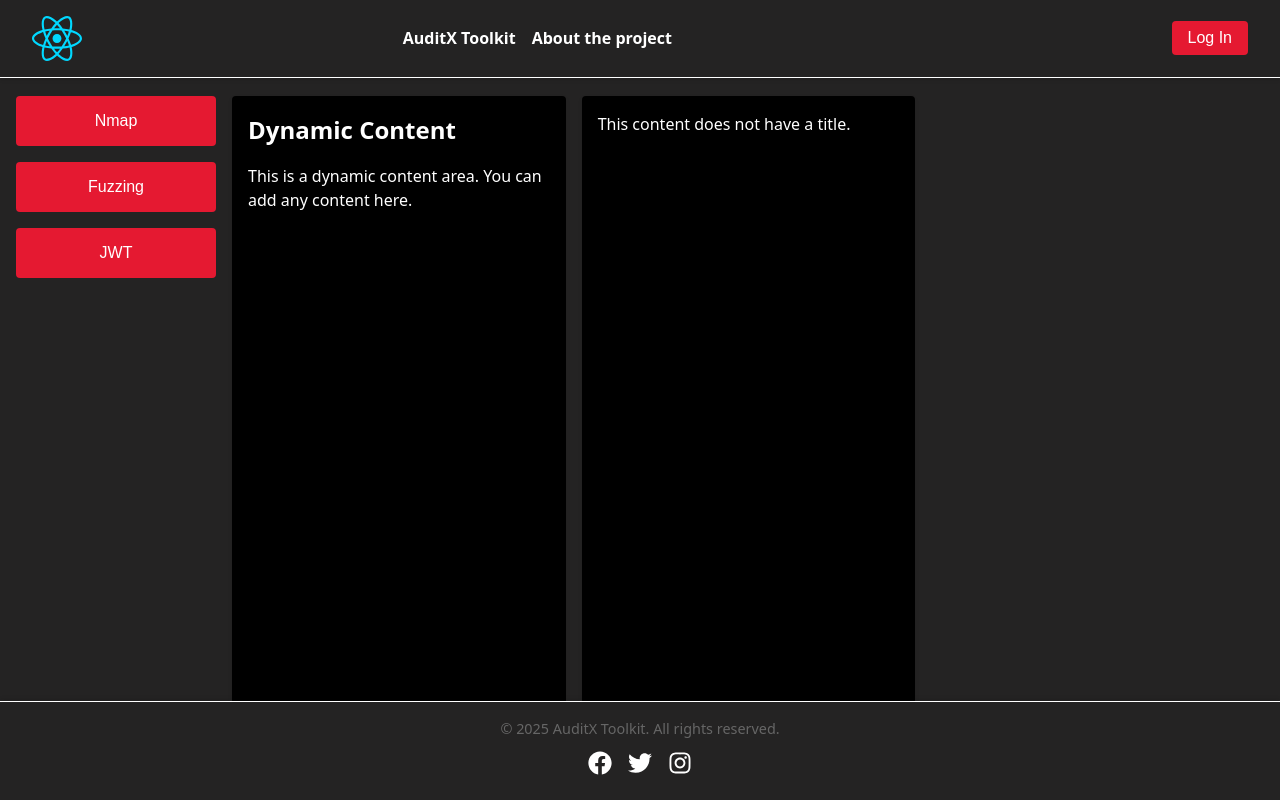
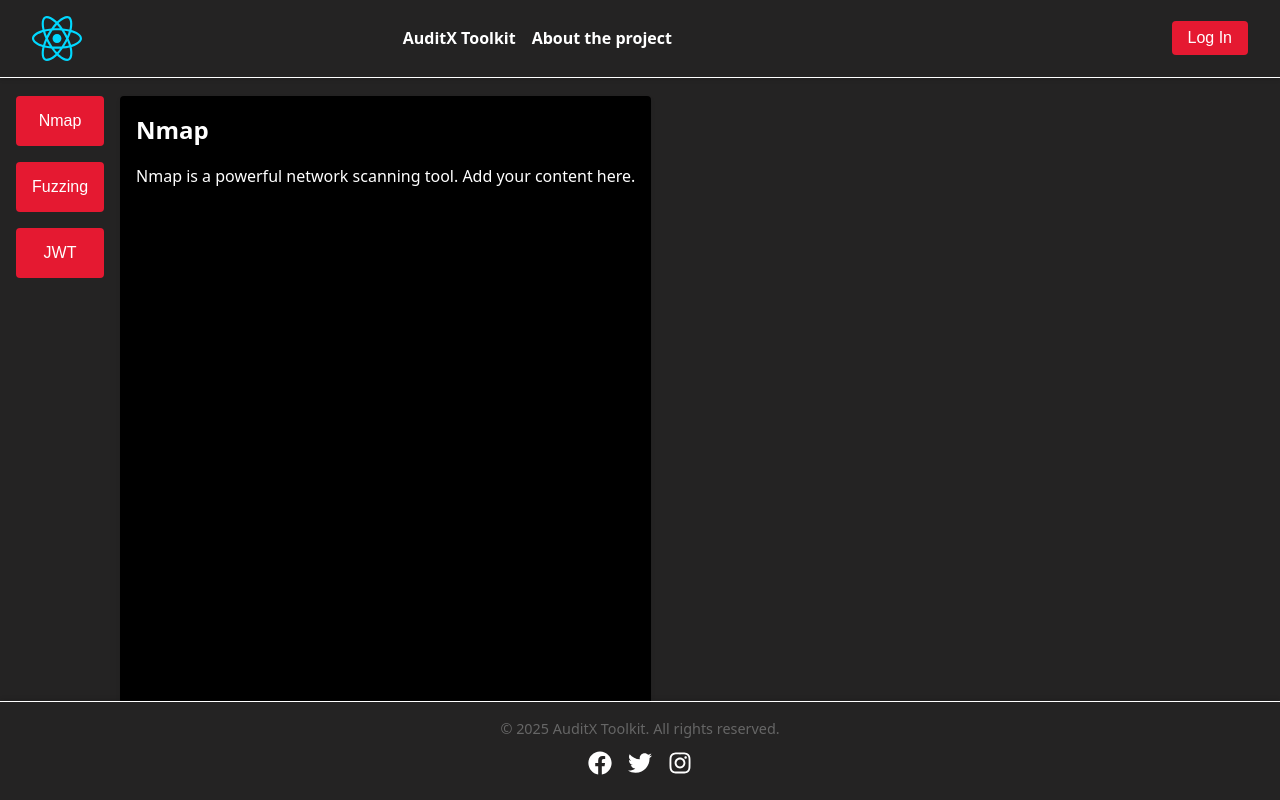
Before and after one commit to einartech/AuditX_Toolkit, a React (Vite) app: page / in a window 1280 px wide. Built offline with nearby package versions, Linux system fonts and the light colour scheme.

Commit message:
feature(main-components):Toolkit reusable, responsive, etc

```diff
--- a/src/components/main/Main.jsx
+++ b/src/components/main/Main.jsx
@@ -1,17 +1,54 @@
+import { useState } from "react";
 import styles from "./Main.module.css";
 import Sidebar from "../sidebar/Sidebar";
 import Content from "../content/Content";
 
 export default function Main() {
+  const [activeContent, setActiveContent] = useState("nmap");
+
+  const renderContent = () => {
+    switch (activeContent) {
+      case "nmap":
+        return (
+          <Content title="Nmap">
+            <p>
+              Nmap is a powerful network scanning tool. Add your content here.
+            </p>
+          </Content>
+        );
+      case "fuzzing":
+        return (
+          <Content title="Fuzzing">
+            <p>
+              Fuzzing is a technique for finding vulnerabilities in software.
+            </p>
+          </Content>
+        );
+      case "jwt":
+        return (
+          <Content title="JWT">
+            <p>
+              JWT (JSON Web Token) is a compact, URL-safe means of representing
+              claims.
+            </p>
+          </Content>
+        );
+      default:
+        return (
+          <Content title="Default Content">
+            <p>
+              This is the default content area. Click a button to change the
+              content.
+            </p>
+          </Content>
+        );
+    }
+  };
+
   return (
     <main className={styles.main}>
-      <Sidebar />
-      <Content title="Dynamic Content">
-        <p>This is a dynamic content area. You can add any content here.</p>
-      </Content>
-      <Content>
-        <p>This content does not have a title.</p>
-      </Content>
+      <Sidebar setActiveContent={setActiveContent} />
+      {renderContent()}
     </main>
   );
 }
--- a/src/components/sidebar/Sidebar.jsx
+++ b/src/components/sidebar/Sidebar.jsx
@@ -1,11 +1,29 @@
 import styles from "./Sidebar.module.css";
 
-export default function Sidebar() {
+export default function Sidebar({ setActiveContent }) {
   return (
     <div className={styles.sidebar}>
-      <button className={styles.button}>Nmap</button>
-      <button className={styles.button}>Fuzzing</button>
-      <button className={styles.button}>JWT</button>
+      <button
+        className={styles.button}
+        data-tooltip="Scan networks with Nmap"
+        onClick={() => setActiveContent("nmap")}
+      >
+        Nmap
+      </button>
+      <button
+        className={styles.button}
+        data-tooltip="Find vulnerabilities with Fuzzing"
+        onClick={() => setActiveContent("fuzzing")}
+      >
+        Fuzzing
+      </button>
+      <button
+        className={styles.button}
+        data-tooltip="Manage tokens with JWT"
+        onClick={() => setActiveContent("jwt")}
+      >
+        JWT
+      </button>
     </div>
   );
 }
--- a/src/components/sidebar/Sidebar.module.css
+++ b/src/components/sidebar/Sidebar.module.css
@@ -1,13 +1,12 @@
 .sidebar {
-    flex: 1;
     display: flex;
     flex-direction: column;
     gap: 1rem;
-    max-width: 200px;
-    /* Limita el ancho de la columna */
 }
 
 .button {
+    position: relative;
+    /* Necesario para posicionar el tooltip */
     padding: 1rem;
     font-size: 1rem;
     background-color: var(--tertiary-color);
@@ -21,3 +20,34 @@
 .button:hover {
     background-color: var(--cuaternary-color);
 }
+
+/* Tooltip styles */
+.button::after {
+    content: attr(data-tooltip);
+    /* Usa el atributo data-tooltip como contenido */
+    position: absolute;
+    top: 50%;
+    /* Centra el tooltip verticalmente */
+    left: 110%;
+    /* Posiciona el tooltip al lado derecho del botón */
+    transform: translateY(-50%);
+    /* Ajusta el centro vertical */
+    background-color: var(--primary-color);
+    color: var(--quinary-color);
+    padding: 1rem;
+    /* Aumenta el tamaño del padding para hacerlo más grande */
+    border-radius: 4px;
+    font-size: 1rem;
+    /* Aumenta el tamaño de la fuente */
+    white-space: nowrap;
+    opacity: 0;
+    visibility: hidden;
+    transition: opacity 0.3s ease, visibility 0.3s ease;
+    box-shadow: 0 2px 4px rgba(0, 0, 0, 0.2);
+    z-index: 10;
+}
+
+.button:hover::after {
+    opacity: 1;
+    visibility: visible;
+}
```
